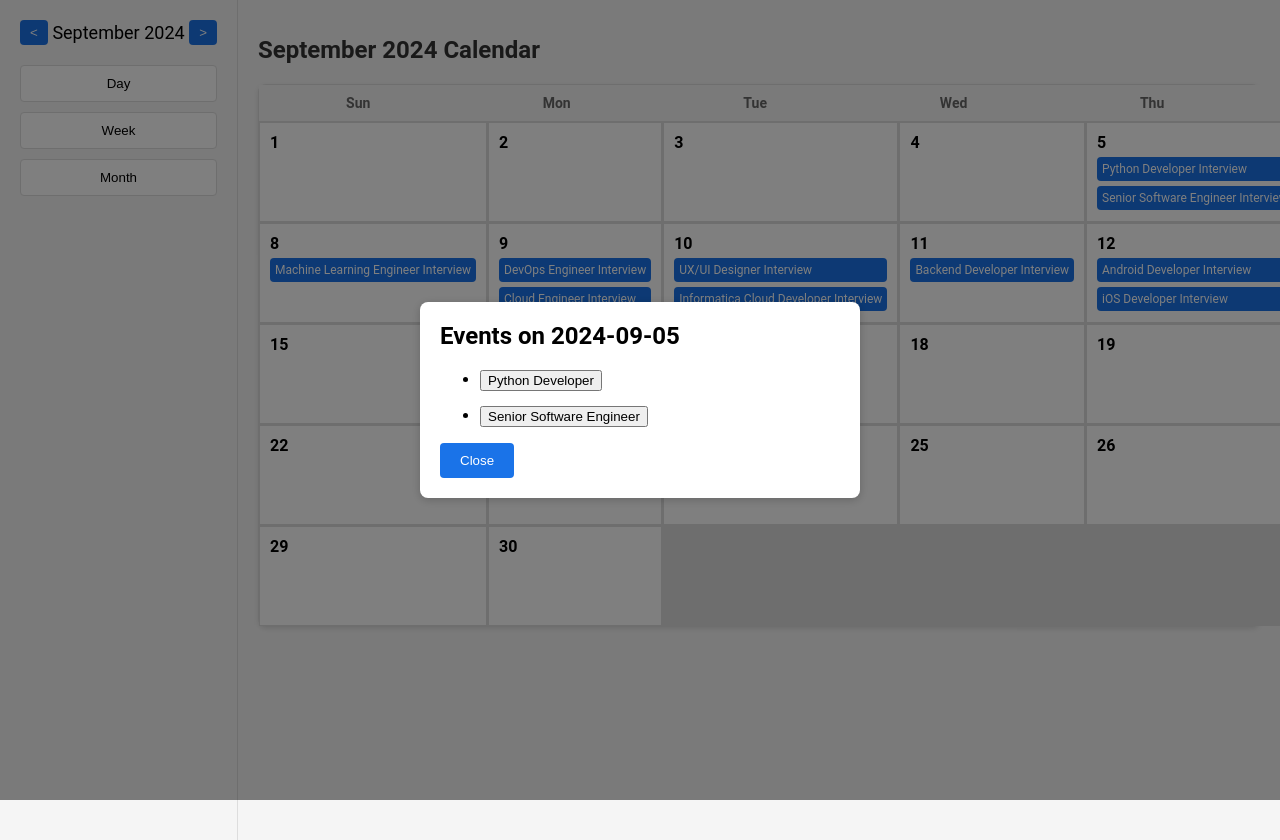
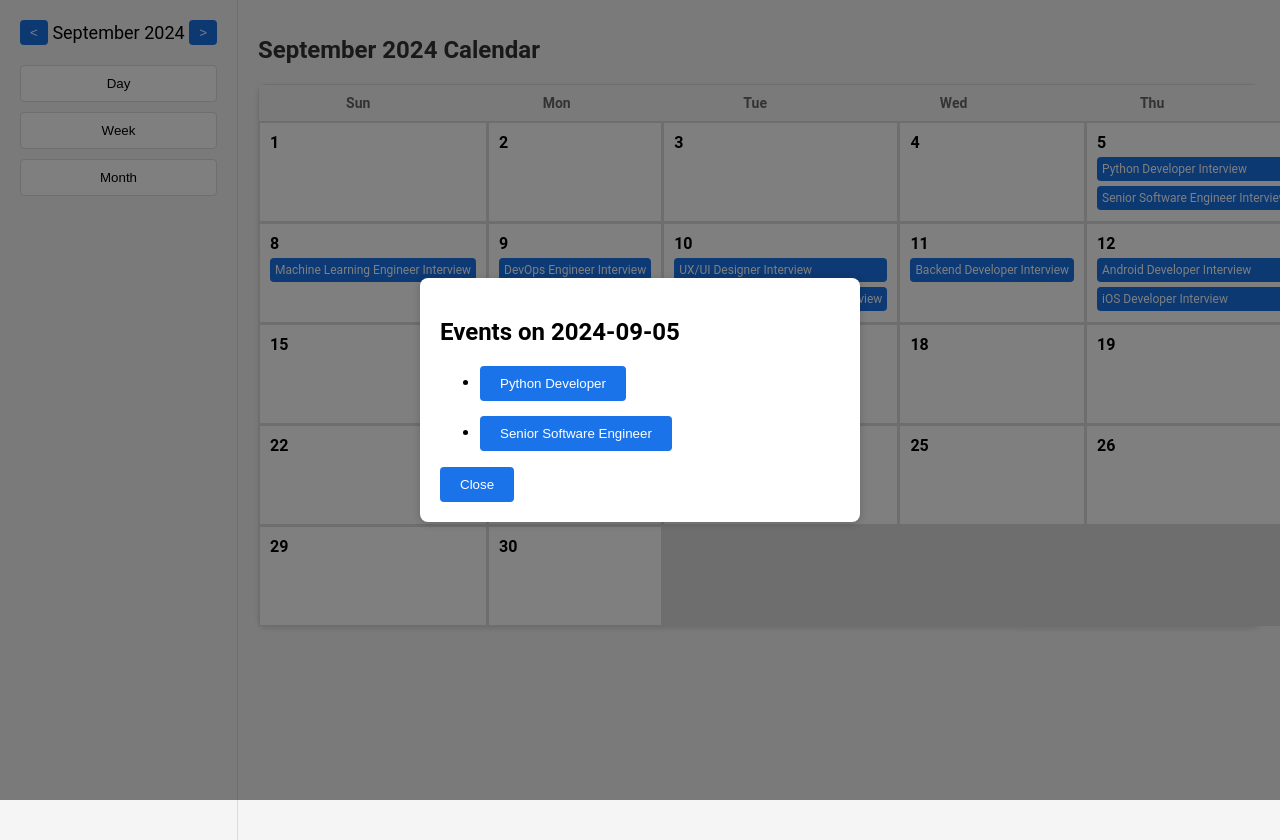
Before and after one commit to Dineshkarthi11/calender_design, a React (Create React App) app: page / in a window 1280 px wide. Both pictures are taken after a click on the element 1194 px from the left and 172 px from the top of the page. Shown: the top 840 px of the page. Built offline with nearby package versions, Linux system fonts and the light colour scheme; the HTML template or start-up script is replaced by a standard one.

Commit message:
EventPopup.css

```diff
--- a/src/components/EventPopup.css
+++ b/src/components/EventPopup.css
@@ -1,4 +1,3 @@
-/* Popup Overlay */
 .popup-overlay {
   position: fixed;
   top: 0;
@@ -12,7 +11,6 @@
   z-index: 1000;
 }
 
-/* Popup Content */
 .popup-content {
   background-color: white;
   padding: 20px;
@@ -22,16 +20,17 @@
   box-shadow: 0 2px 10px rgba(0, 0, 0, 0.2);
 }
 
-h2 {
-  margin-top: 0;
-}
-
 .event-item {
   margin-bottom: 15px;
 }
 
-.event-item p {
-  margin: 5px 0;
+.role-btn {
+  background-color: #1a73e8;
+  color: white;
+  border: none;
+  padding: 10px 20px;
+  border-radius: 4px;
+  cursor: pointer;
 }
 
 .close-btn {
@@ -42,7 +41,3 @@ h2 {
   border-radius: 4px;
   cursor: pointer;
 }
-
-.close-btn:hover {
-  background-color: #155ab6;
-}
```
